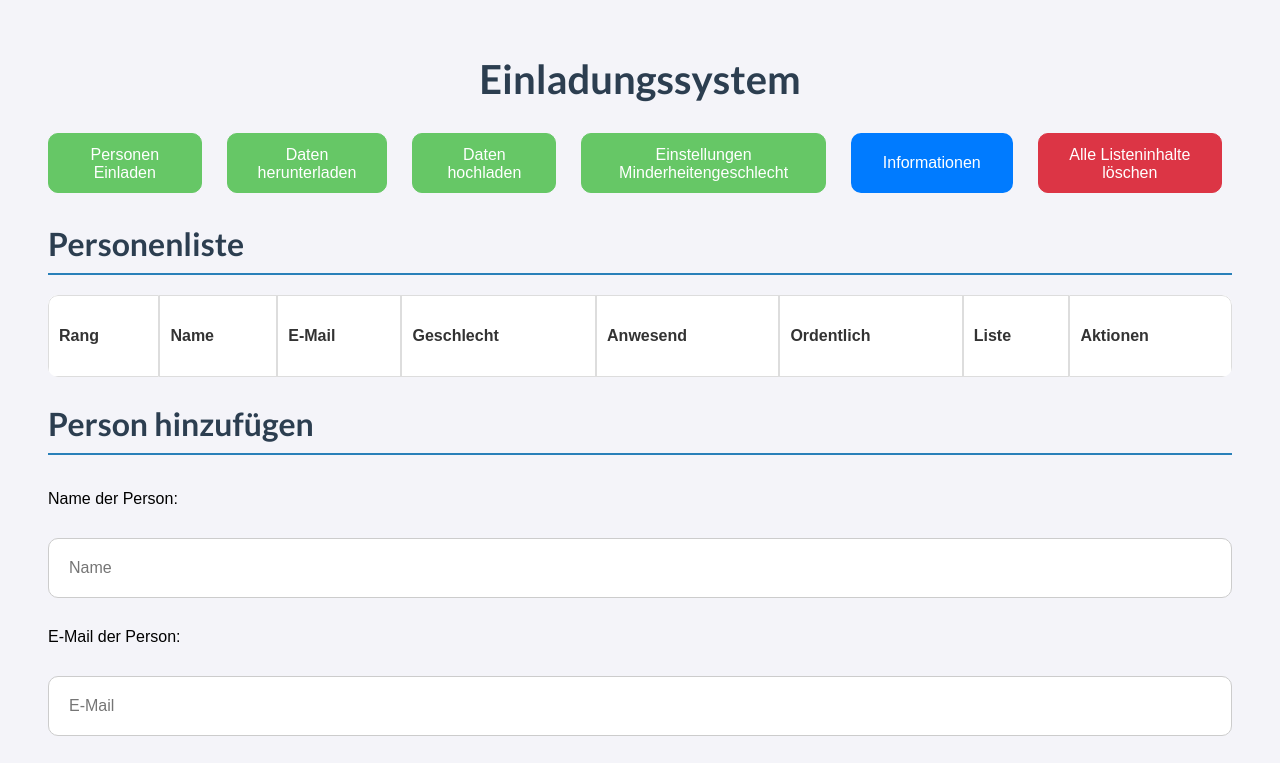
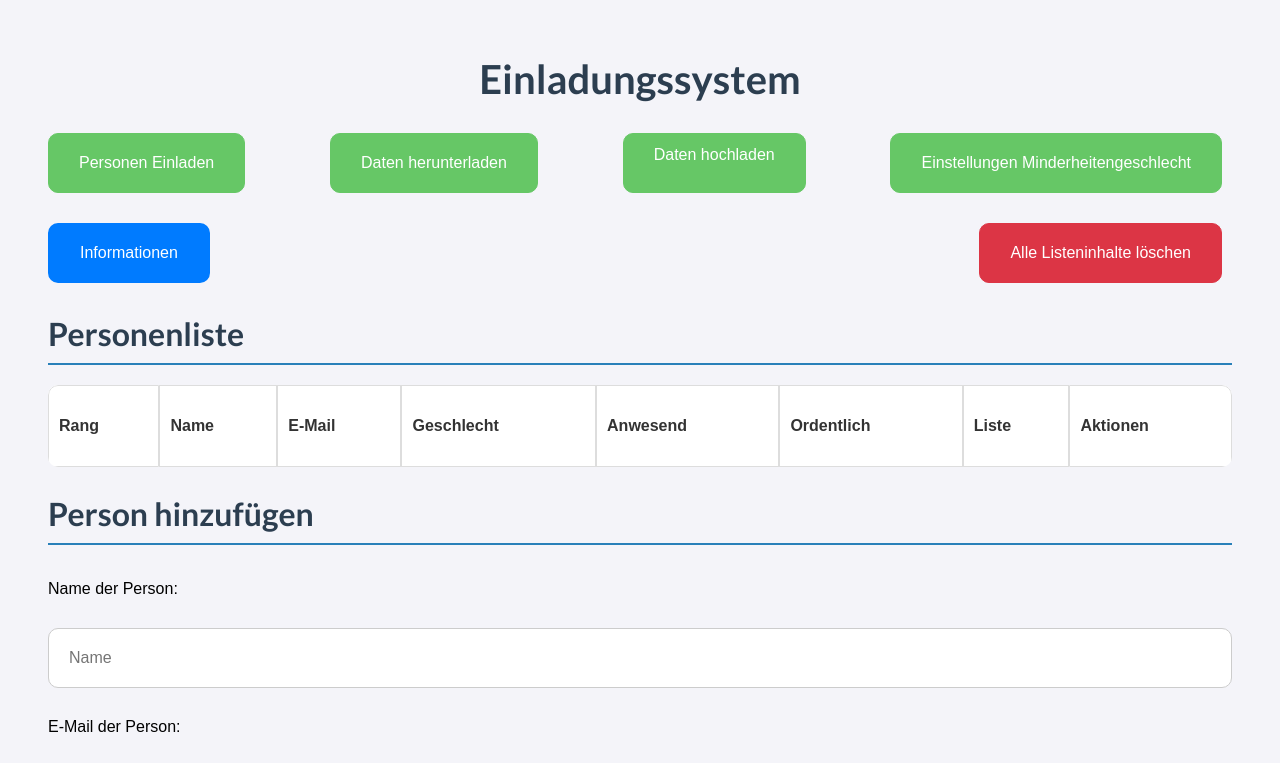
Before and after one commit to Anja394e/br-sitzung, a plain HTML site: page frontend/index.html in a window 1280 px wide. Shown: the top 763 px of the page. Drawn offline with Linux system fonts and the light colour scheme.

Commit message:
Update styles.css

```diff
--- a/frontend/styles.css
+++ b/frontend/styles.css
@@ -3,6 +3,7 @@
     display: flex;
     align-items: center; /* Zentriert die Elemente vertikal */
     justify-content: space-between; /* Verteilt die Elemente gleichmäßig */
+    flex-wrap: wrap; /* Ermöglicht den Zeilenumbruch */
     gap: 15px; /* Abstand zwischen den Elementen */
     margin-bottom: 20px; /* Abstand zum Rest des Inhalts */
 }
```
